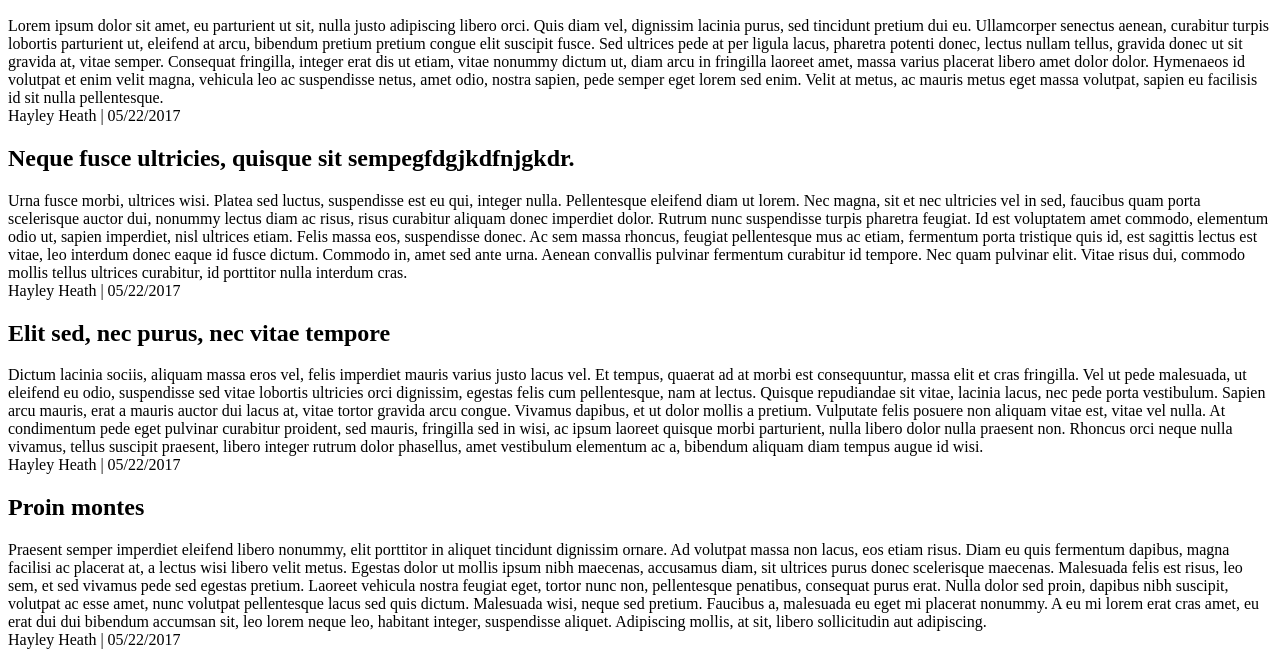
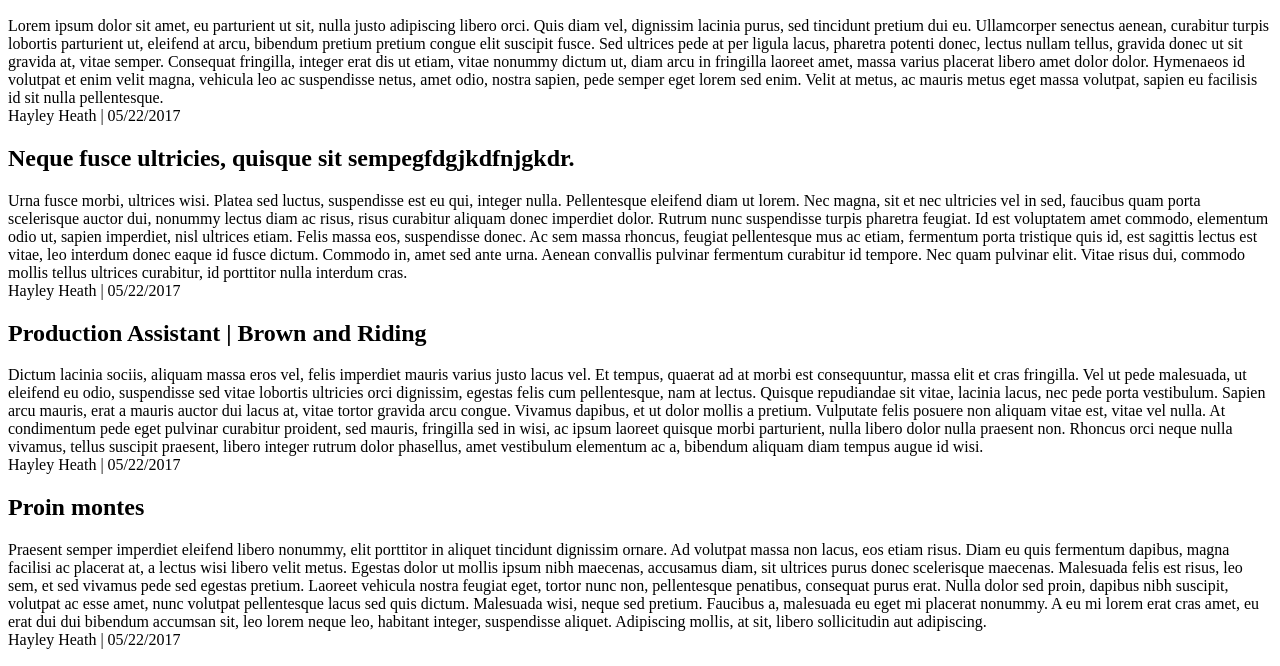
Before and after one commit to hayleylandsberg/Blog, a plain HTML site: page index.html in a window 1280 px wide. Shown: the part 110-776 px from the top of the page. Drawn offline with Linux system fonts and the light colour scheme.

Commit message:
Added Brown and Riding Info

```diff
--- a/index.html
+++ b/index.html
@@ -27,7 +27,7 @@
 			</article>
 			<article class="three">
 				<section>
-					<h2>Elit sed, nec purus, nec vitae tempore</h2>
+					<h2>Production Assistant | Brown and Riding</h2>
 					Dictum lacinia sociis, aliquam massa eros vel, felis imperdiet mauris varius justo lacus vel. Et tempus, quaerat ad at morbi est consequuntur, massa elit et cras fringilla. Vel ut pede malesuada, ut eleifend eu odio, suspendisse sed vitae lobortis ultricies orci dignissim, egestas felis cum pellentesque, nam at lectus. Quisque repudiandae sit vitae, lacinia lacus, nec pede porta vestibulum. Sapien arcu mauris, erat a mauris auctor dui lacus at, vitae tortor gravida arcu congue. Vivamus dapibus, et ut dolor mollis a pretium. Vulputate felis posuere non aliquam vitae est, vitae vel nulla. At condimentum pede eget pulvinar curabitur proident, sed mauris, fringilla sed in wisi, ac ipsum laoreet quisque morbi parturient, nulla libero dolor nulla praesent non. Rhoncus orci neque nulla vivamus, tellus suscipit praesent, libero integer rutrum dolor phasellus, amet vestibulum elementum ac a, bibendum aliquam diam tempus augue id wisi.
 				</section>
 				<footer class="foot">Hayley Heath | 05/22/2017</footer>
```
